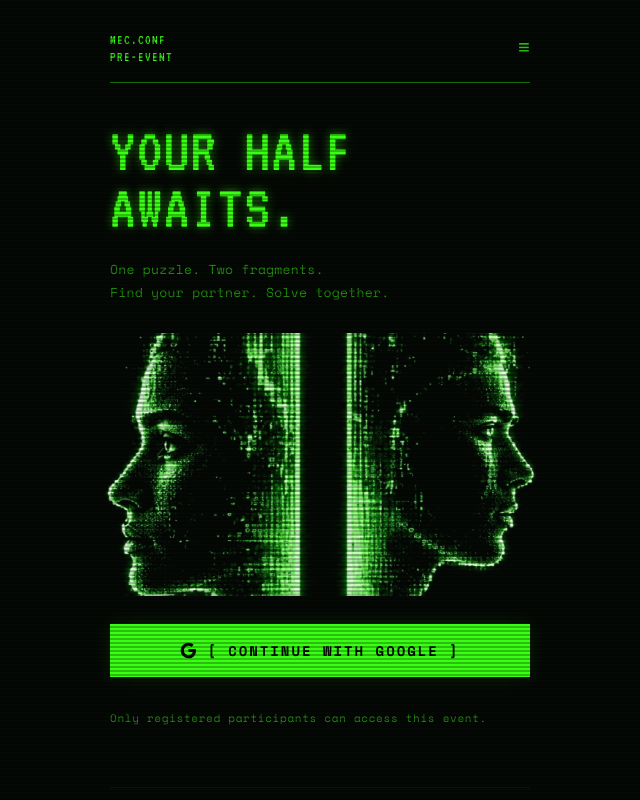
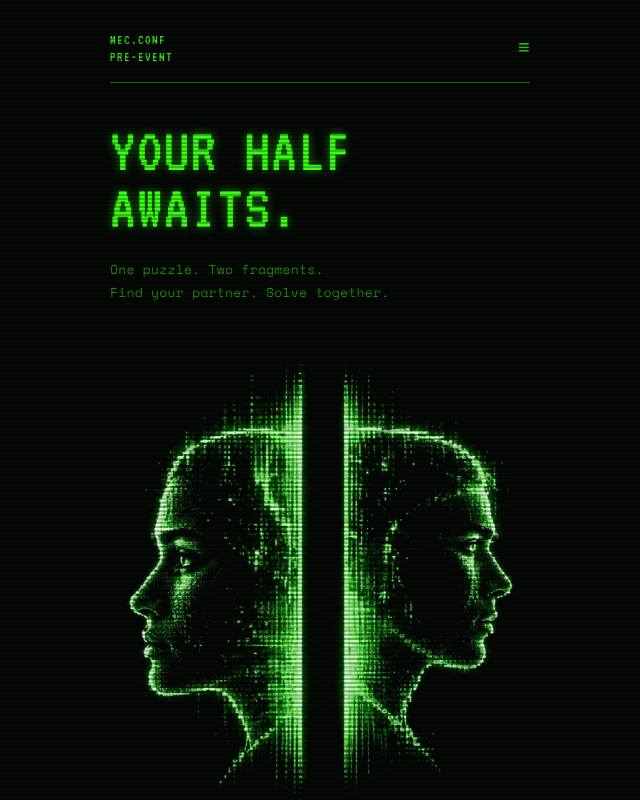
Before and after one commit to danyl-dnl/mec-conf-preevent, a React (Vite) app: page / in a window 1280 px wide. Shown: the top 800 px of the page, without its empty margins (320-960 px from the left). Built offline with nearby package versions, Linux system fonts and the light colour scheme; no server answers.

Commit message:
fix(participant): align split-faces image to card width matching design reference

```diff
--- a/src/pages/participant/ParticipantHome.tsx
+++ b/src/pages/participant/ParticipantHome.tsx
@@ -530,32 +530,17 @@ function LoginView({ onSignIn }: { onSignIn: () => void }) {
         Find your partner. Solve together.
       </p>
 
-      <div
-        style={{
-          width: "calc(100% + 48px)",
-          marginLeft: "-24px",
-          marginRight: "-24px",
-          aspectRatio: "16 / 9",
-          overflow: "hidden",
-          margin: "0 -24px 28px",
-          display: "flex",
-          alignItems: "center",
-          justifyContent: "center",
-        }}
-      >
       <img
         src="/split-faces.png"
         alt="Split face fragments awaiting connection"
         style={{
           width: "100%",
-            height: "100%",
-            objectFit: "cover",
-            objectPosition: "center center",
+          height: "auto",
           display: "block",
+          margin: "12px 0 28px",
           mixBlendMode: "screen",
         }}
       />
-      </div>
 
       <button id="btn-google-signin" type="button" style={s.primaryBtn} onClick={onSignIn}>
         <GoogleIcon /> [ CONTINUE WITH GOOGLE ]
```
Lines whose indentation alone changed are shown as unchanged.
